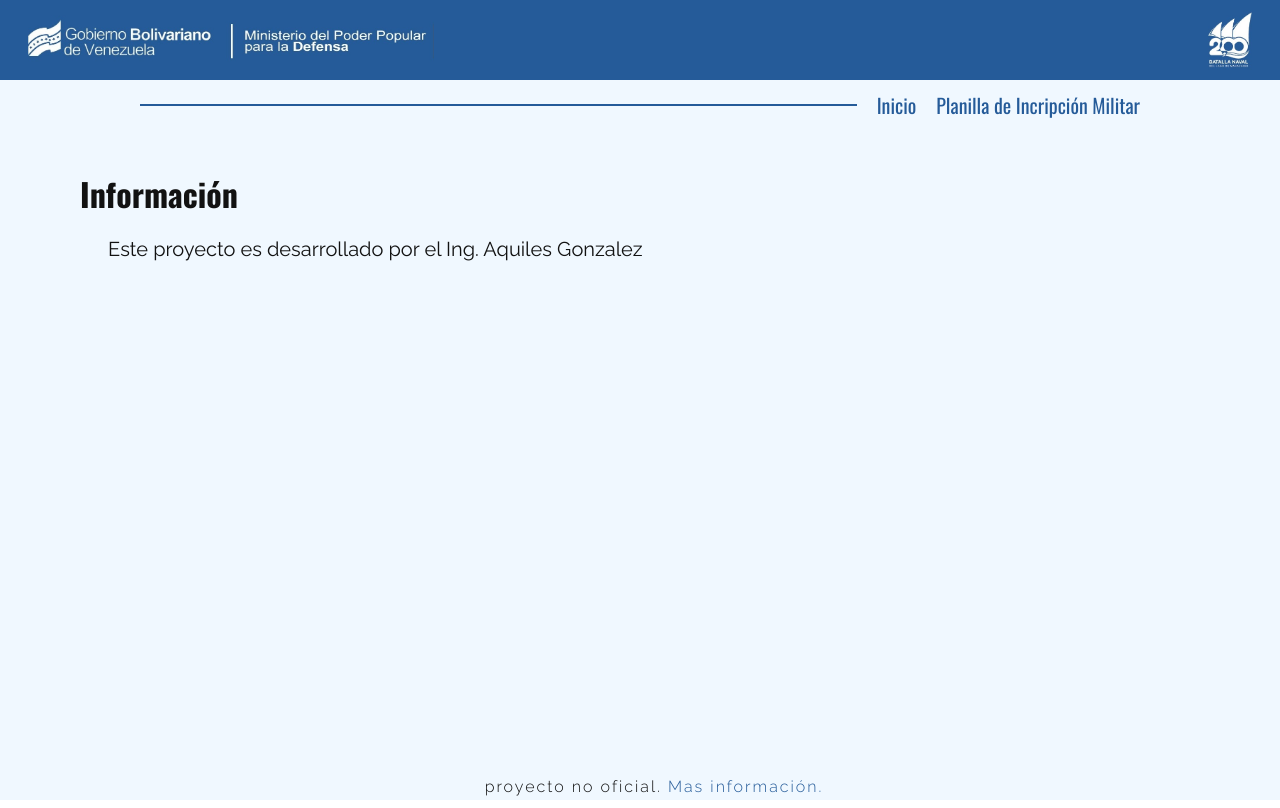
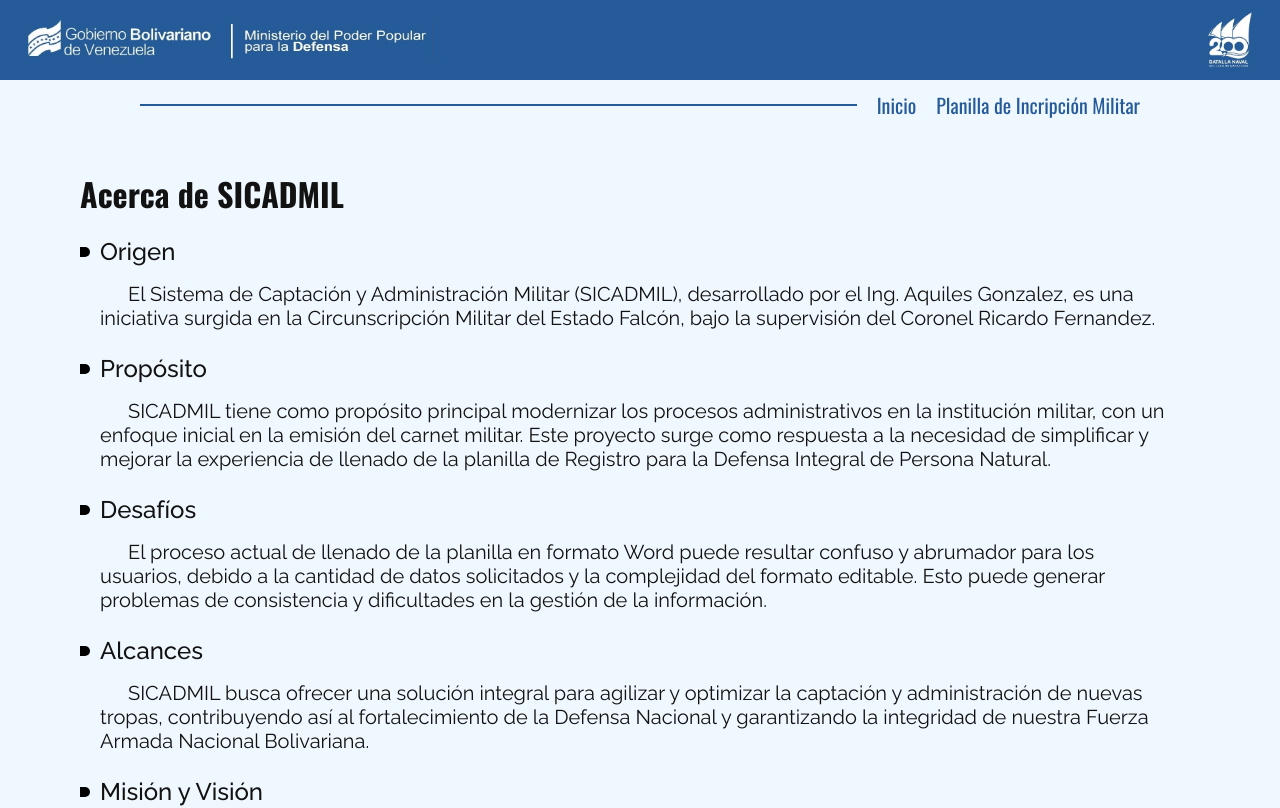
Before and after one commit to asgoDev/03-SICADMIL, a React (Vite) app: page /SICADMIL/info in a window 1280 px wide. Shown: the top 808 px of the page. Built offline with nearby package versions, Linux system fonts and the light colour scheme.

Commit message:
Actualización de Componentes Welcome e Info. Refact de reglas css

```diff
--- a/src/components/Info.jsx
+++ b/src/components/Info.jsx
@@ -1,11 +1,68 @@
-import AppSectionLayout from "../AppSectionLayout"
+import AppSectionLayout from "../AppSectionLayout";
+import "../styles/info.css";
 
 function Info() {
   return (
-    <AppSectionLayout title='Información'>
-      <p>Este proyecto es desarrollado por el Ing. Aquiles Gonzalez</p>
+    <AppSectionLayout title="Acerca de SICADMIL">
+      <div className="info-container">
+        {/* <p>El Sistema de Captación y Administración Militar ó, tambien conocido como SICADMIL por sus siglas, es un proyecto desarrollado por el Ing. Aquiles Gonzalez, quien presta servicio militar en la Circunscripción Militar del Estado Falcón, bajo el mando del Coronel Ricardo Fernandez.</p>
+      <br />
+      <p>Este proyecto nace en con el objetivo de modernizar los procesos que se realizan en dicha institución, de entre los cuales se encuentra la emisión del carnet militar. Dicho carnet está ligado al llenado de la planilla de Registro para la Defensa Integral de Persona Natural, que puede ser descargado en formato word desde internet y que por la cantidad de datos que solicita puede puede resultar confuso y abrumador, además de los problemas de consistencia que trae consigo suministrar al usuario un formato totalmente editable.</p>
+      <br />
+      <p>Este proyecto nace en con el objetivo de modernizar los procesos que se realizan en dicha institución, de entre los cuales se encuentra la emisión del carnet militar. Dicho carnet está ligado al llenado de la planilla de Registro para la Defensa Integral de Persona Natural, que puede ser descargado en formato word desde internet y que por la cantidad de datos que solicita puede puede resultar confuso y abrumador, además de los problemas de consistencia que trae consigo suministrar al usuario un formato totalmente editable.</p> */}
+
+        <h2>Origen</h2>
+        <p>
+          El Sistema de Captación y Administración Militar (SICADMIL),
+          desarrollado por el Ing. Aquiles Gonzalez, es una iniciativa surgida
+          en la Circunscripción Militar del Estado Falcón, bajo la supervisión
+          del Coronel Ricardo Fernandez.
+        </p>
+        <br />
+
+        <h2>Propósito</h2>
+        <p>
+          SICADMIL tiene como propósito principal modernizar los procesos
+          administrativos en la institución militar, con un enfoque inicial en
+          la emisión del carnet militar. Este proyecto surge como respuesta a la
+          necesidad de simplificar y mejorar la experiencia de llenado de la
+          planilla de Registro para la Defensa Integral de Persona Natural.
+        </p>
+        <br />
+
+        <h2>Desafíos</h2>
+        <p>
+          El proceso actual de llenado de la planilla en formato Word puede
+          resultar confuso y abrumador para los usuarios, debido a la cantidad
+          de datos solicitados y la complejidad del formato editable. Esto puede
+          generar problemas de consistencia y dificultades en la gestión de la
+          información.
+        </p>
+        <br />
+
+        <h2>Alcances</h2>
+        <p>
+          SICADMIL busca ofrecer una solución integral para agilizar y optimizar
+          la captación y administración de nuevas tropas, contribuyendo así al
+          fortalecimiento de la Defensa Nacional y garantizando la integridad de
+          nuestra Fuerza Armada Nacional Bolivariana.
+        </p>
+        <br />
+
+        <h2>Misión y Visión</h2>
+        <p>
+          La misión de SICADMIL es proporcionar una plataforma eficiente y fácil
+          de usar que simplifique los procesos administrativos en el ámbito
+          militar, mientras que la visión es convertirse en un referente en la
+          modernización y optimización de los sistemas de gestión militar a
+          nivel nacional.
+        </p>
+        <br />
+
+        <p>¡Gracias por tu interés en SICADMIL!</p>
+      </div>
     </AppSectionLayout>
-  )
+  );
 }
 
-export default Info
+export default Info;
--- a/src/components/Planilla.jsx
+++ b/src/components/Planilla.jsx
@@ -292,7 +292,7 @@
                 parroquia: {formData.parroquiaDomicilio}
               </p>
             </div>
-            <div className={`card__picture ${ !formData.picture ? 'card__picture--after':''}`}>
+            <div className={`card__picture ${ !formData.picture ? 'card__picture--empty':''}`}>
               <img src={formData.picture ? URL.createObjectURL(formData.picture):''} alt="" />
             </div>
           </div>
--- a/src/components/Welcome.jsx
+++ b/src/components/Welcome.jsx
@@ -4,13 +4,34 @@
 function Welcome() {
   return (
     <AppSectionLayout title={"Bienvenido"}>
-      {/* <p>Bienvenido al Sistema de Captación y Administración Militar</p>
+      <p>
+        Acabas de entrar al <strong>Sistema de Captación y Administración Militar</strong> (SICADMIL).
+      </p>
+      <br />
+      <p>
+        Nuestra plataforma está diseñada para facilitar y optimizar los procesos
+        de captación de nuevas tropas, con el objetivo de mantener y defender
+        activamente nuestra Soberanía y Seguridad Nacional. Además, busca agilizar los
+        procesos administrativos que se llevan a cabo en los diferentes
+        cuarteles a lo largo y ancho de nuestro territorio.
+      </p>
+      <br />
+      <p>
+        Estamos comprometidos con el fortalecimiento de nuestra defensa nacional
+        y la garantía de la integridad de nuestra Fuerza Armada Nacional Bolivariana. ¡Gracias por
+        tu servicio y dedicación!
+      </p>
+      <br />
+      <p>Por favor, selecciona una opción del menú para comenzar...</p>
+
+      {/*
       <p>Este sistema tiene como propósito ayudar en los procesos de captación de nuevas tropas que quieran mantener y defender activamente la Soberanía y Seguridad Nacional; así como tambíen agilizar los procesos administrativos que se llevan a cabo en los diferentes cuarteles a lo largo y ancho de nuestro territorio. </p>
       <br />
       <p>Selecciona una opción del menú para comenzar.</p> */}
       {/* // V2 */}
-      <p>
-        Este sistema tiene como propósito facilitar y optimizar los procesos de
+      {/* <p>
+        Este es el Sistema de Captación y Administración Militar (SICADMIL).Este
+        sistema tiene como propósito facilitar y optimizar los procesos de
         captación de nuevas tropas, contribuyendo al mantenimiento y defensa
         activa de la Soberanía y Seguridad Nacional. Además, busca agilizar los
         procesos administrativos que se llevan a cabo en los diferentes
@@ -18,7 +39,7 @@
       </p>
       <br />
       <p>Por favor, selecciona una opción del menú para comenzar:</p>
-      <ol style={{display: 'none'}}>
+      <ol style={{ display: "none" }}>
         <li>
           <strong>Registro de Nuevo Aspirante:</strong> Completa el proceso de
           registro para aquellos que desean unirse a nuestras fuerzas armadas y
@@ -48,11 +69,12 @@
         </li>
       </ol>
       <br />
+
       <p>
         Este sistema está diseñado para fortalecer nuestra defensa nacional y
         garantizar la integridad de nuestras fuerzas armadas. ¡Gracias por tu
         servicio y dedicación!
-      </p>
+      </p> */}
     </AppSectionLayout>
   );
 }
--- a/src/styles/app-body-layout.css
+++ b/src/styles/app-body-layout.css
@@ -21,7 +21,6 @@
 }
 
 .app-footer {
-  font-family: 'Raleway', Arial, Helvetica, sans-serif;
   text-align: center;
   font-size: .8rem;
   letter-spacing: .1rem;
--- a/src/styles/app-header.css
+++ b/src/styles/app-header.css
@@ -1,6 +1,8 @@
 .app-header {
   background: var(--principal-color);
   --img-height: 80px;
+  font-family: "Oswald", Arial, Helvetica, sans-serif;
+
 }
 
 .app-header__img-container {
--- a/src/styles/app-section-layout.css
+++ b/src/styles/app-section-layout.css
@@ -16,7 +16,6 @@
 }
 
 .app-section__main {
-  font-family: 'Raleway', Arial, Helvetica, sans-serif;
   flex-grow: 1;
   position: relative;
 }
--- a/src/styles/index.css
+++ b/src/styles/index.css
@@ -17,8 +17,19 @@
 html {
   font-size: 20px;
   color: var(--principal-font-color);
+  font-family: 'Raleway', Arial, Helvetica, sans-serif;
+}
+
+h1 {
   font-family: "Oswald", Arial, Helvetica, sans-serif;
 }
+
+h2 {
+  font-size: 1.2rem;
+  font-weight: 500;
+  margin-bottom: .8rem;
+}
+
 
 img {
   height: 100%;
--- /dev/null
+++ b/src/styles/info.css
@@ -0,0 +1,20 @@
+.info-container > * {
+  padding: 0 1rem;
+}
+
+.info-container h2 {
+  /* text-decoration: underline; */
+  position: relative;
+}
+
+.info-container h2::before {
+  content: "";
+  width: 10px;
+  height: 10px;
+  background: #000;
+  position: absolute;
+  top: 50%;
+  left: 0px;
+  transform: translateY(-50%) rotate(90deg);
+  border-radius: 50% 50% 0 0;
+}
--- a/src/styles/inscripcion-militar-generator.css
+++ b/src/styles/inscripcion-militar-generator.css
@@ -19,12 +19,6 @@
 
 .form__section--onfocus {
   height: 100%;
-}
-
-.form__subtitle {
-  font-size: 1.2rem;
-  font-weight: 500;
-  margin-bottom: .8rem;
 }
 
 .form__fieldset {
--- a/src/styles/planilla.css
+++ b/src/styles/planilla.css
@@ -37,6 +37,7 @@
 .page-title {
   text-align: center;
   line-height: 23pt;
+  font-family: inherit;
 }
 
 .page-date {
@@ -199,7 +200,6 @@
 }
 
 .card__picture {
-  border: 2px solid #000000;
   flex-basis: 30%;
   position: relative;
   height: 120px;
@@ -209,7 +209,11 @@
   object-fit: cover;
 }
 
-.card__picture--after::after {
+.card__picture--empty {
+  border: 1px solid #000000;
+}
+
+.card__picture--empty::after {
   position: absolute;
   content: "foto";
   font-size: 8pt;
```
